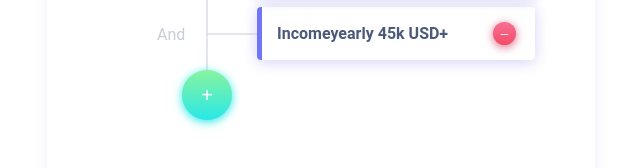
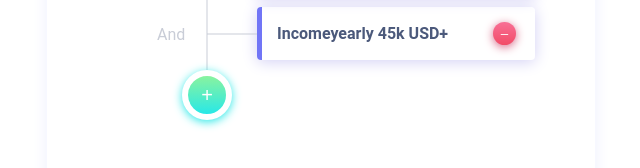
Before and after one commit to 1991Pawel/zadanie-rekrutacyjne, a React (Create React App) app: page / in a window 1280 px wide. Shown: the part 550-718 px from the top of the page, without its empty margins (319-959 px from the left). Built offline with nearby package versions, Linux system fonts and the light colour scheme.

Commit message:
add border for listBtn

```diff
--- a/src/components/List/List.module.scss
+++ b/src/components/List/List.module.scss
@@ -69,6 +69,8 @@
   height: 5rem;
   width: 5rem;
   font-size: 2rem;
+  z-index: 2;
+  border: 0.6rem solid rgb(255, 255, 255);
 
   @media only screen and (max-width: 600px) {
     left: 2rem;
--- a/src/components/ListItem/ListItem.module.scss
+++ b/src/components/ListItem/ListItem.module.scss
@@ -40,4 +40,5 @@
   @include remove-btn;
   margin-right: 0.4rem;
   display: inline-block;
+  position: relative;
 }
```
